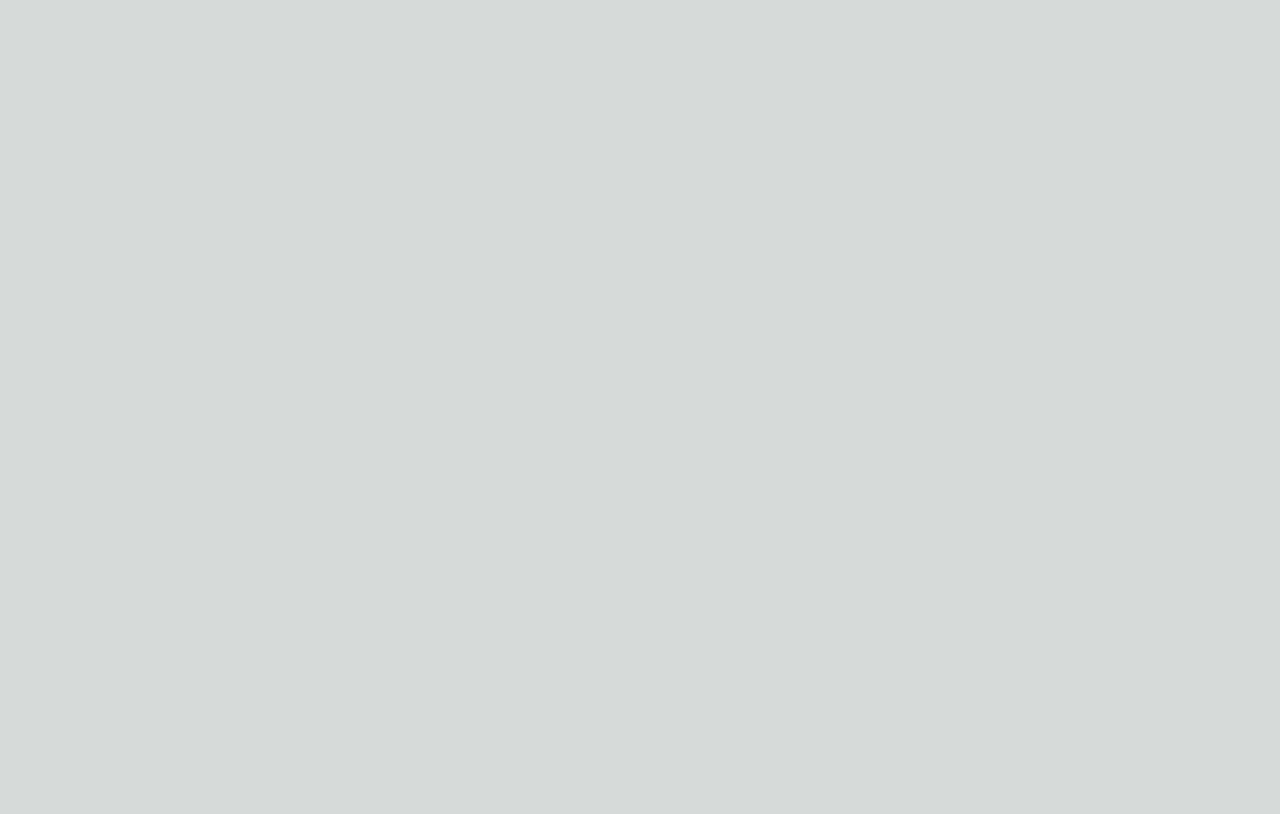
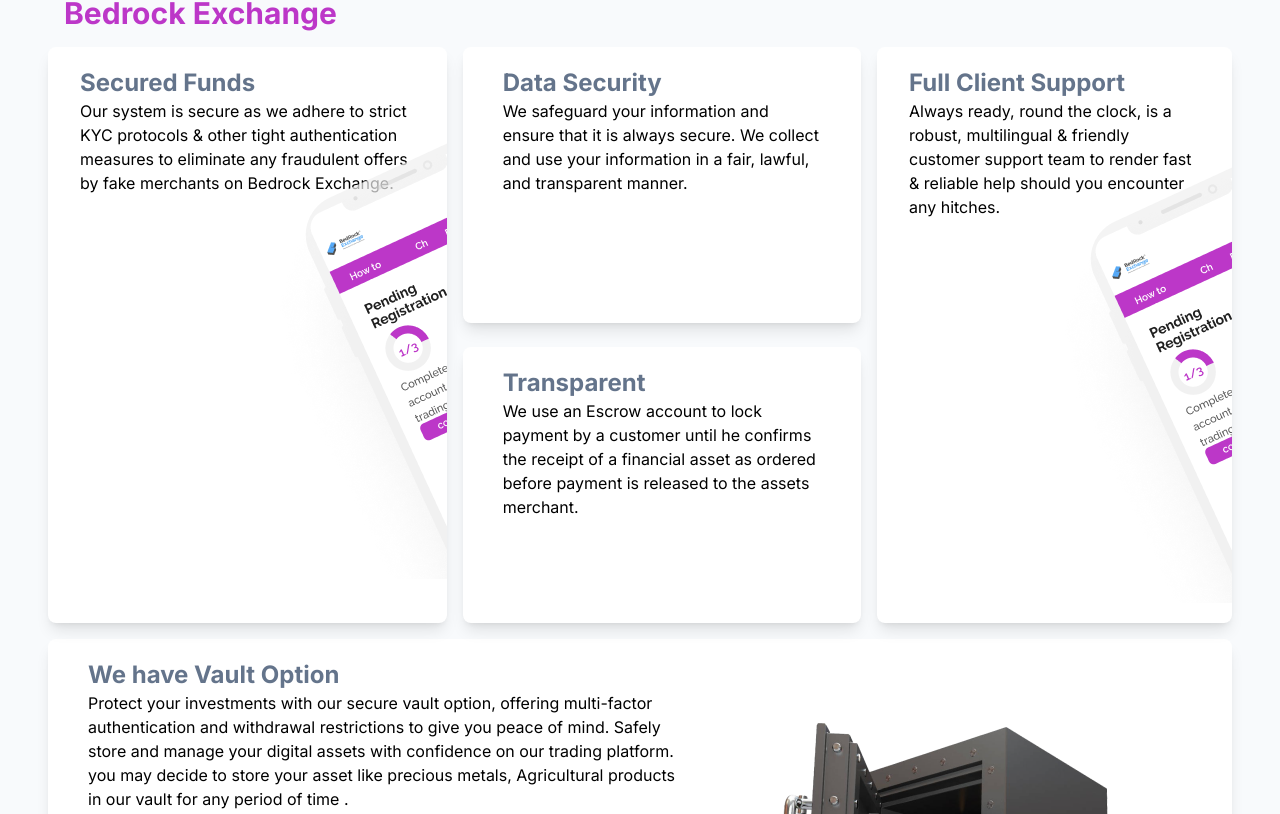
Before and after one commit to nird-io/bedrock-trade-clone, a Next.js app in the folder bedrock/: page / in a window 1280 px wide. Shown: the part 3586-4400 px from the top of the page. Before the commit the page ends 3465 px from the top, so only its background shows below. Built offline with nearby package versions, Linux system fonts and the light colour scheme.

Commit message:
update sections d and responsive menu

```diff
--- /dev/null
+++ b/bedrock/components/Home/Section_d.tsx
@@ -0,0 +1,83 @@
+import Image from "next/image";
+import React from "react";
+
+// images
+import gridImages from "@/public/media/grid_phone.png";
+import vaultImage from "@/public/media/vault.png";
+
+export const Section_d = () => {
+  return (
+    <div className="px-4 md:px-12 py-20 bg-slate-50">
+      <h3 className="text-3xl font-bold px-4">
+        You have nothing to worry about with <br />
+        <span style={{ color: "#bc37c8" }} className="font-bold">
+          Bedrock Exchange
+        </span>
+      </h3>
+      <div className="py-4 flex flex-col md:flex-row gap-4">
+        <div className="shadow-lg py-4 md:py-5 bg-white rounded-lg">
+          <h3 className="text-2xl text-slate-500 font-bold px-4 md:px-8">
+            Secured Funds
+          </h3>
+          <p className="px-4 md:px-8">
+            Our system is secure as we adhere to strict KYC protocols & other
+            tight authentication measures to eliminate any fraudulent offers by
+            fake merchants on Bedrock Exchange.
+          </p>
+          <div className="flex max-h-96 justify-end items-end">
+            <Image className="flex" src={gridImages} alt="img" />
+          </div>
+        </div>
+        <div className="flex flex-col gap-6">
+          <div className="h-full shadow-lg py-4 px-6 md:py-5 md:px-10 bg-white rounded-lg">
+            <h3 className="text-2xl text-slate-500 font-bold">Data Security</h3>
+            <p className="text-base">
+              We safeguard your information and ensure that it is always secure.
+              We collect and use your information in a fair, lawful, and
+              transparent manner.
+            </p>
+          </div>
+          <div className="h-full shadow-lg py-4 px-6 md:py-5 md:px-10 bg-white rounded-lg">
+            <h3 className="text-2xl text-slate-500 font-bold">Transparent</h3>
+            <p className="text-base">
+              We use an Escrow account to lock payment by a customer until he
+              confirms the receipt of a financial asset as ordered before
+              payment is released to the assets merchant.
+            </p>
+          </div>
+        </div>
+        <div className="shadow-lg py-4 md:py-5 bg-white rounded-lg">
+          <h3 className="text-2xl text-slate-500 font-bold px-4 md:px-8">
+            Full Client Support
+          </h3>
+          <p className="px-4 md:px-8">
+            Always ready, round the clock, is a robust, multilingual & friendly
+            customer support team to render fast & reliable help should you
+            encounter any hitches.
+          </p>
+          <div className="flex max-h-96 justify-end items-end">
+            <Image src={gridImages} alt="img" />
+          </div>
+        </div>
+      </div>
+      <div className="max-h-fit gap-6 flex md:flex-row flex-col shadow-lg py-4 px-6 md:py-5 md:px-10 bg-white rounded-lg">
+        <div>
+          <h3 className="text-2xl text-slate-500 font-bold">
+            We have Vault Option
+          </h3>
+          <p className="max-w-2xl">
+            Protect your investments with our secure vault option, offering
+            multi-factor authentication and withdrawal restrictions to give you
+            peace of mind. Safely store and manage your digital assets with
+            confidence on our trading platform. you may decide to store your
+            asset like precious metals, Agricultural products in our vault for
+            any period of time .
+          </p>
+        </div>
+        <div className="flex flex-col items-center p-4 md:w-1/2">
+          <Image className="h- object-cover" src={vaultImage} alt="img" />
+        </div>
+      </div>
+    </div>
+  );
+};
--- a/bedrock/components/global/Header.tsx
+++ b/bedrock/components/global/Header.tsx
@@ -7,6 +7,7 @@
 import logo from "@/public/media/logo.webp";
 import { FontAwesomeIcon } from "@fortawesome/react-fontawesome";
 import { faLock, faUser } from "@fortawesome/free-solid-svg-icons";
+import MenuMobile from "./MenuMobile";
 
 export const Header = () => {
   return (
@@ -25,6 +26,7 @@
           </li>
         </ul>
         <AuthBtn />
+        <MenuMobile />
       </nav>
     </div>
   );
--- /dev/null
+++ b/bedrock/components/global/MenuMobile.tsx
@@ -0,0 +1,62 @@
+import * as React from "react";
+import IconButton from "@mui/material/IconButton";
+import Menu from "@mui/material/Menu";
+import MenuItem from "@mui/material/MenuItem";
+import { FontAwesomeIcon } from "@fortawesome/react-fontawesome";
+import { faBars } from "@fortawesome/free-solid-svg-icons";
+import Link from "next/link";
+
+const options = ["Home", "About", "Contact", "SignIn", "Register"];
+
+const ITEM_HEIGHT = 48;
+
+export default function MenuMobile() {
+  const [anchorEl, setAnchorEl] = React.useState<null | HTMLElement>(null);
+  const open = Boolean(anchorEl);
+  const handleClick = (event: React.MouseEvent<HTMLElement>) => {
+    setAnchorEl(event.currentTarget);
+  };
+  const handleClose = () => {
+    setAnchorEl(null);
+  };
+
+  return (
+    <div className="block md:hidden">
+      <IconButton
+        aria-label="more"
+        id="long-button"
+        aria-controls={open ? "long-menu" : undefined}
+        aria-expanded={open ? "true" : undefined}
+        aria-haspopup="true"
+        onClick={handleClick}
+      >
+        <FontAwesomeIcon icon={faBars} />
+      </IconButton>
+      <Menu
+        id="long-menu"
+        MenuListProps={{
+          "aria-labelledby": "long-button",
+        }}
+        anchorEl={anchorEl}
+        open={open}
+        onClose={handleClose}
+        PaperProps={{
+          style: {
+            maxHeight: ITEM_HEIGHT * 4.5,
+            width: "20ch",
+          },
+        }}
+      >
+        {options.map((option) => (
+          <MenuItem
+            key={option}
+            selected={option === "Pyxis"}
+            onClick={handleClose}
+          >
+            <Link href={option}>{option}</Link>
+          </MenuItem>
+        ))}
+      </Menu>
+    </div>
+  );
+}
--- a/bedrock/pages/index.tsx
+++ b/bedrock/pages/index.tsx
@@ -7,6 +7,7 @@
 import { Section_a } from "@/components/Home/Section_a";
 import { Section_b } from "@/components/Home/Section_b";
 import { Section_c } from "@/components/Home/Section_c";
+import { Section_d } from "@/components/Home/Section_d";
 
 const inter = Inter({ subsets: ["latin"] });
 
@@ -22,6 +23,7 @@
       <Section_a />
       <Section_b />
       <Section_c />
+      <Section_d />
     </main>
   );
 }
```
Also changed, not shown: bedrock/public/media/grid_phone.png (added).
